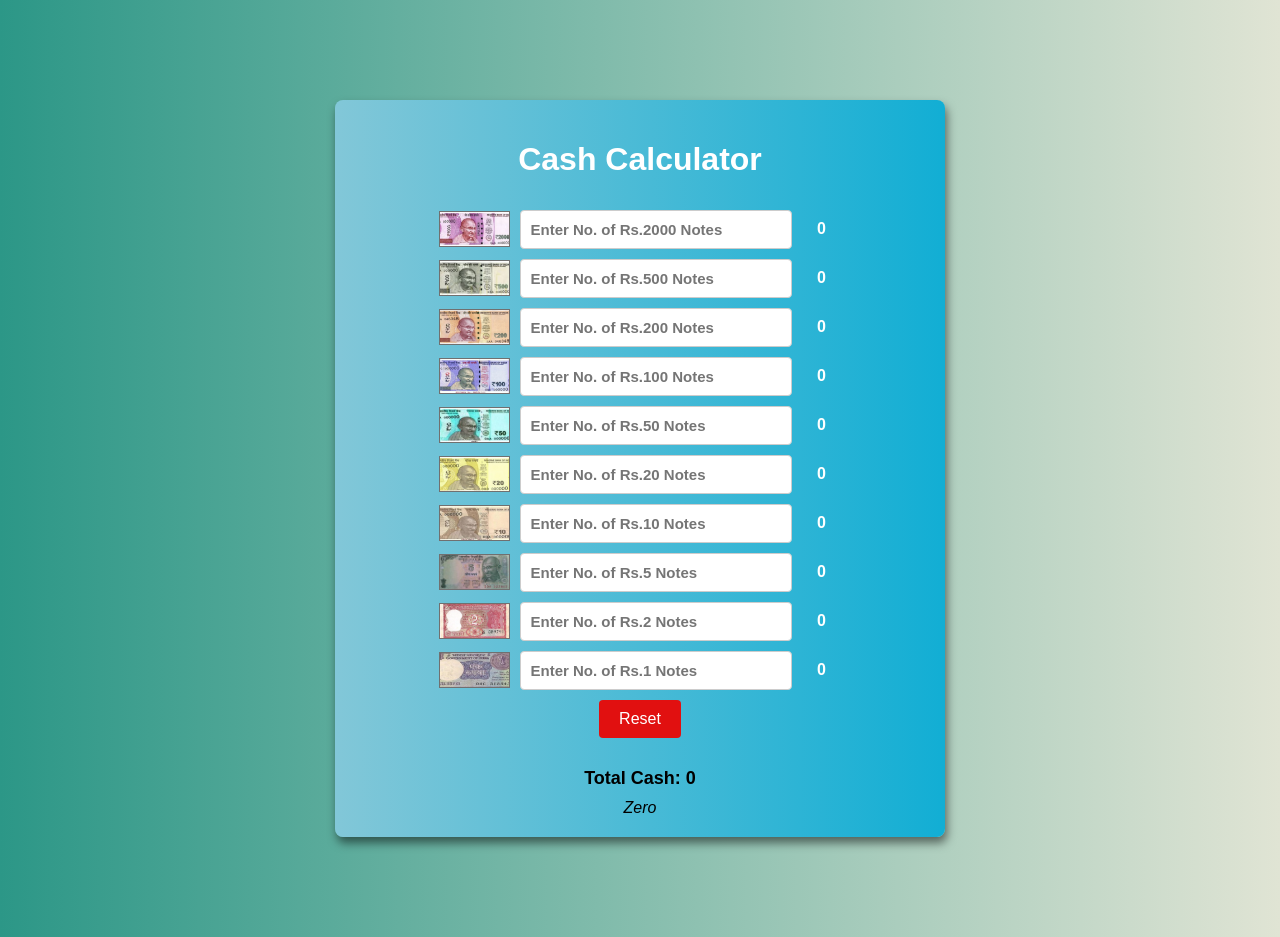
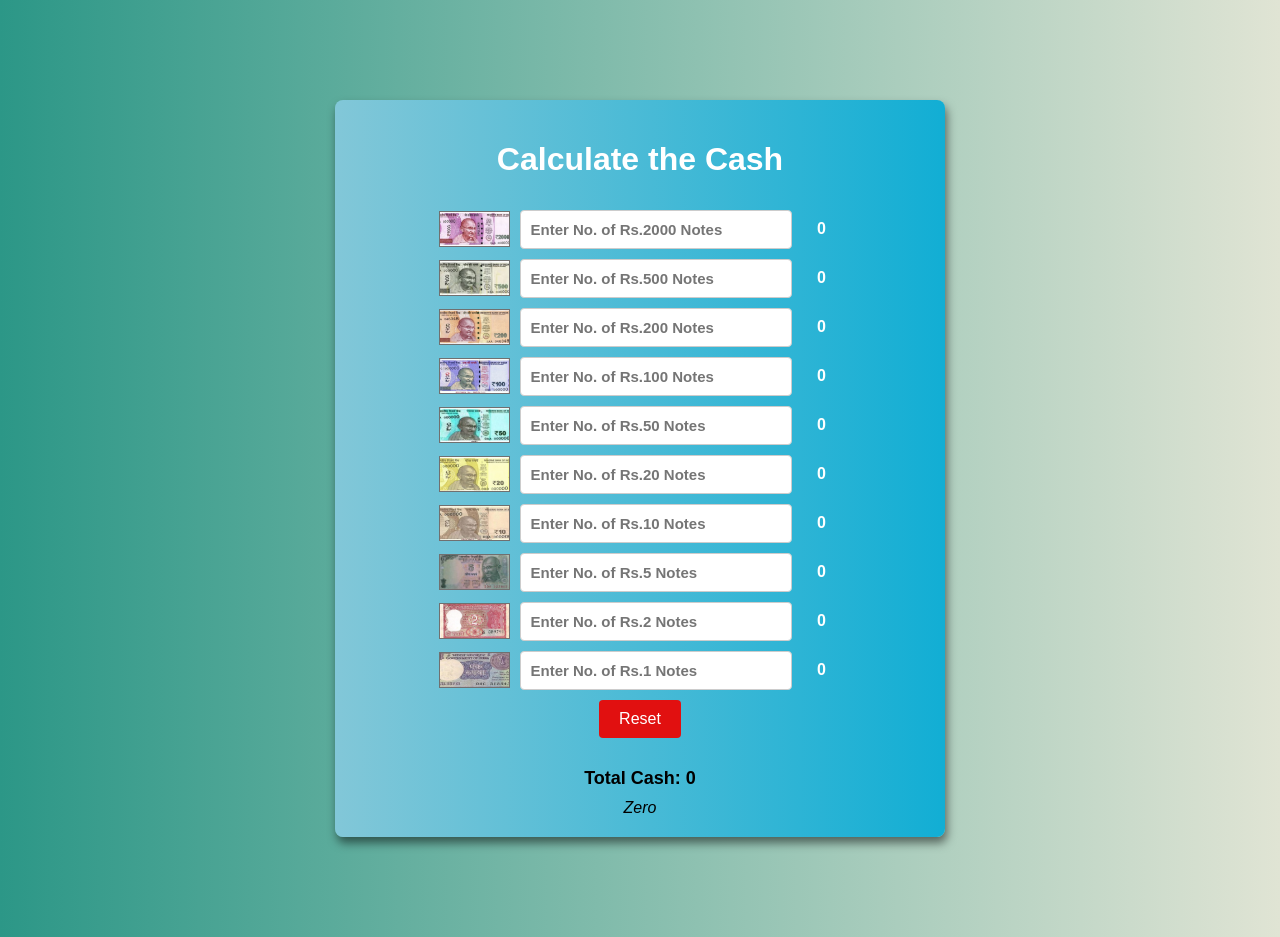
Before and after one commit to karthik-com/HTML-CSS-JavaScript-Projects, a plain HTML site: page Calculate your Cash/index.html in a window 1280 px wide. Drawn offline with Linux system fonts and the light colour scheme.

Commit message:
Update index.html

```diff
--- a/Calculate your Cash/index.html
+++ b/Calculate your Cash/index.html
@@ -1,13 +1,13 @@
 <!DOCTYPE html>
 <html>
 <head>
-  <title>Cash Calculator</title>
+  <title>Calculate your Cash</title>
   <link rel="stylesheet" href="styles.css">
 </head>
 <body>
 
     <div class="container">
-        <h1>Cash Calculator</h1>
+        <h1>Calculate the Cash</h1>
 
         <div class="row">
           <img src="images/two_thousand_note.png"></img>
```
